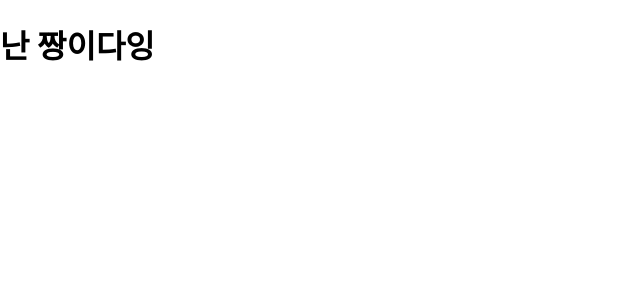
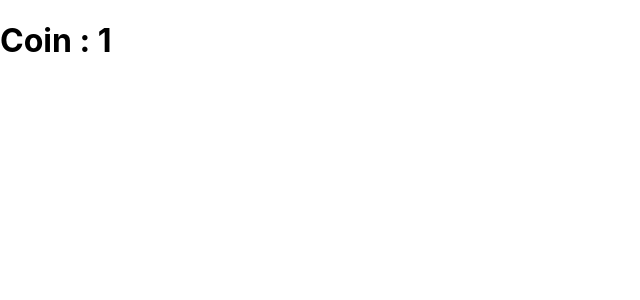
Before and after one commit to wkdwlgo/ts, a React (Create React App) app: page /1 in a window 1280 px wide. Shown: the top 300 px of the page, without its empty margins (0-640 px from the left). Built offline with nearby package versions, Linux system fonts and the light colour scheme.

Commit message:
setting & react-router

```diff
--- a/src/App.tsx
+++ b/src/App.tsx
@@ -1,19 +1,9 @@
+import Router from "./Router";
 
-import styled from "styled-components";
-
-const Contatiner =styled.div`
-  background-color: ${props => props.theme.bgColor};
-`;
-
-const H1=styled.h1`
-  color: ${props => props.theme.textColor};
-`;
 function App() {
 
   return (
-    <Contatiner>
-      <H1>난 짱이다잉</H1>
-    </Contatiner>
+   <Router/>
   );
 }
 
--- /dev/null
+++ b/src/Router.tsx
@@ -0,0 +1,16 @@
+import { BrowserRouter as Router, Routes, Route } from 'react-router-dom';
+import Coins from './routes/Coins';
+import Coin from './routes/Coin';
+
+function App() {
+  return (
+    <Router>
+      <Routes>
+        <Route path="/" element={<Coins />} />
+        <Route path="/:coinID" element={<Coin />} />
+      </Routes>
+    </Router>
+  );
+}
+
+export default App;
--- a/src/index.tsx
+++ b/src/index.tsx
@@ -4,7 +4,7 @@
 import App from './App';
 import reportWebVitals from './reportWebVitals';
 import { ThemeProvider } from 'styled-components';
-import { darkTheme, lightTheme } from './theme';
+import { theme } from './theme';
 
 
 const root = ReactDOM.createRoot(
@@ -15,7 +15,7 @@
 
 root.render(
   <React.StrictMode>
-    <ThemeProvider theme={lightTheme}>
+    <ThemeProvider theme={theme}>
       <App />
     </ThemeProvider>
   </React.StrictMode>
--- /dev/null
+++ b/src/routes/Coin.tsx
@@ -0,0 +1,12 @@
+import { useParams } from 'react-router';
+
+interface Params {
+coinID: String;
+}
+
+function Coin() {
+const { coinID } = useParams() as unknown as Params;
+console.log(coinID);
+return <h1>Coin : {coinID}</h1>;
+}
+export default Coin;
--- /dev/null
+++ b/src/routes/Coins.tsx
@@ -0,0 +1,4 @@
+function Coins(){
+    return <h1>Coinsdf</h1>;
+}
+export default Coins;
--- a/src/theme.ts
+++ b/src/theme.ts
@@ -1,13 +1,7 @@
 import { DefaultTheme } from "styled-components/dist/types";
 
-export const lightTheme:DefaultTheme={
+export const theme:DefaultTheme={
     textColor:'black',
     bgColor:'white',
     btnColor:'tomato'
 }
-
-export const darkTheme:DefaultTheme={
-    textColor:'white',
-    bgColor:'black',
-    btnColor:'teal'
-}
--- a/tsconfig.json
+++ b/tsconfig.json
@@ -6,7 +6,7 @@
       "dom.iterable",
       "esnext"
     ],
-    "types": ["styled-components"],
+    "types": ["styled-components","react", "jest",],
     "allowJs": true,
     "skipLibCheck": true,
     "esModuleInterop": true,
@@ -25,5 +25,4 @@
     "src"
   ]
 
-
 }
```
Also changed, not shown: 1 other file (tests, documents, lock files or other folders).
